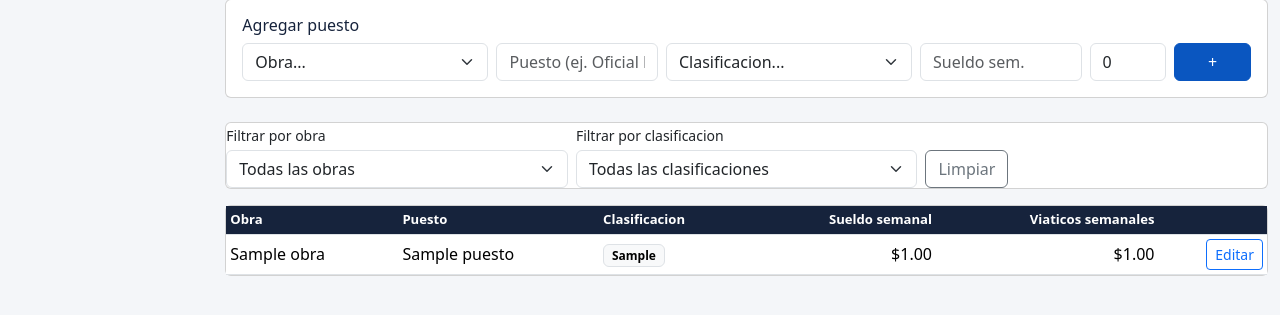
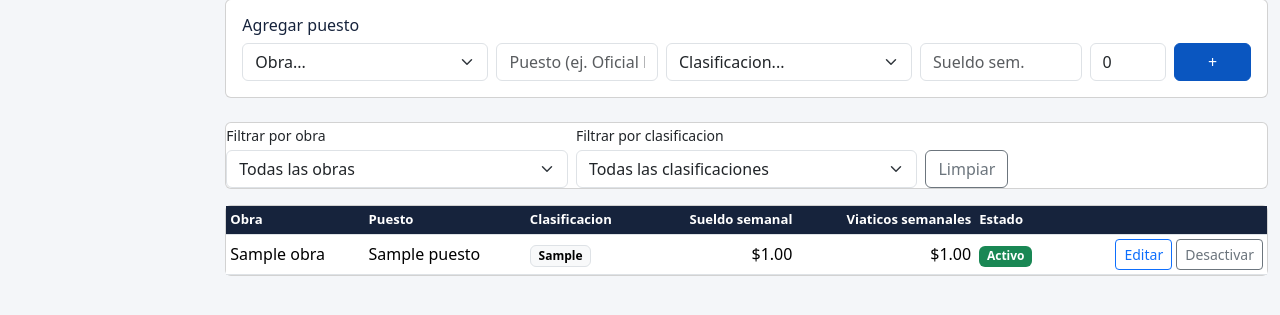
Before and after one commit to Poltech2024/poltech, a Flask app: page /catalogo in a window 1280 px wide. Shown: the part 347-662 px from the top of the page. Run offline with Flask 3, Linux system fonts and the light colour scheme; the visitor is signed in with stand-in values (Sample User, id 1); data comes from the database, SQL or seed files in the repository; tables that the repository leaves empty hold one stand-in row (values such as "Sample post").

Commit message:
Catalogo de sueldos: permite desactivar/reactivar un puesto sin borrarlo. Los puestos inactivos ya no se ofrecen para dar de alta gente nueva (ni en el alta individual ni en la carga masiva), pero los trabajadores que ya lo tienen asignado siguen funcionando normal.

```diff
--- a/app.py
+++ b/app.py
@@ -115,10 +115,10 @@ def siguiente_cedula(db):
 
 def resolver_puesto(db, obra_nom, puesto_nom):
     """Devuelve el id del puesto y el estado de su obra, coincidiendo con obra + categoria
-    del catalogo, o None si esa combinacion no existe (no se inventan obras)."""
+    del catalogo (solo puestos activos), o None si esa combinacion no existe."""
     return db.execute(
         "SELECT p.id, o.estado FROM puestos p JOIN obras o ON o.id=p.obra_id "
-        "WHERE lower(o.nombre)=lower(?) AND lower(p.nombre)=lower(?)",
+        "WHERE lower(o.nombre)=lower(?) AND lower(p.nombre)=lower(?) AND p.activo=1",
         ((obra_nom or "").strip(), (puesto_nom or "").strip())).fetchone()
 
 
@@ -382,6 +382,11 @@ def init_db():
         db.execute("ALTER TABLE puestos ADD COLUMN clasificacion TEXT")
     except sqlite3.OperationalError:
         pass
+    # Migracion suave: puesto activo/inactivo (se puede ocultar del catalogo sin borrarlo)
+    try:
+        db.execute("ALTER TABLE puestos ADD COLUMN activo INTEGER NOT NULL DEFAULT 1")
+    except sqlite3.OperationalError:
+        pass
     try:
         db.execute("ALTER TABLE nomina_detalle ADD COLUMN clasificacion TEXT")
     except sqlite3.OperationalError:
@@ -1343,6 +1348,37 @@ def puesto_editar(puesto_id):
                        db.execute("SELECT nombre FROM clasificaciones ORDER BY nombre").fetchall()]
     return render_template("puesto_form.html", p=p, clasificaciones=clasificaciones)
 
+
+@app.route("/puesto/<int:puesto_id>/desactivar", methods=["POST"])
+@min_rank(GERENTE_RANK)
+def puesto_desactivar(puesto_id):
+    db = get_db()
+    p = db.execute("SELECT * FROM puestos WHERE id=?", (puesto_id,)).fetchone()
+    if not p:
+        abort(404)
+    if not puede_ver_obra(db, p["obra_id"]):
+        abort(403)
+    db.execute("UPDATE puestos SET activo=0 WHERE id=?", (puesto_id,))
+    db.commit()
+    flash(f"Puesto '{p['nombre']}' desactivado. Ya no aparecera para dar de alta gente nueva, "
+          "pero los trabajadores que ya lo tienen siguen funcionando normal.", "success")
+    return redirect(url_for("catalogo"))
+
+
+@app.route("/puesto/<int:puesto_id>/reactivar", methods=["POST"])
+@min_rank(GERENTE_RANK)
+def puesto_reactivar(puesto_id):
+    db = get_db()
+    p = db.execute("SELECT * FROM puestos WHERE id=?", (puesto_id,)).fetchone()
+    if not p:
+        abort(404)
+    if not puede_ver_obra(db, p["obra_id"]):
+        abort(403)
+    db.execute("UPDATE puestos SET activo=1 WHERE id=?", (puesto_id,))
+    db.commit()
+    flash(f"Puesto '{p['nombre']}' reactivado.", "success")
+    return redirect(url_for("catalogo"))
+
 # ---------------------------------------------------------------------------
 # Personal
 # ---------------------------------------------------------------------------
@@ -1409,7 +1445,7 @@ def personal_editar(emp_id):
     puestos = db.execute(
         "SELECT p.id, p.nombre AS puesto, p.sueldo_semanal, p.viaticos_semanales, "
         "p.obra_id, o.nombre AS obra, o.estado FROM puestos p JOIN obras o ON o.id=p.obra_id "
-        "ORDER BY o.nombre, p.nombre").fetchall()
+        "WHERE p.activo=1 OR p.id=? ORDER BY o.nombre, p.nombre", (emp["puesto_id"],)).fetchall()
     obras_form = db.execute("SELECT * FROM obras ORDER BY nombre").fetchall()
     propuesta_por_obra = {o["id"]: propuesta_salario_alta(db, o["estado"]) for o in obras_form}
 
@@ -1563,13 +1599,13 @@ def personal_nuevo():
         puestos = db.execute(
             "SELECT p.id, p.nombre AS puesto, p.sueldo_semanal, p.viaticos_semanales, "
             "p.obra_id, o.nombre AS obra, o.estado FROM puestos p JOIN obras o ON o.id=p.obra_id "
-            "ORDER BY o.nombre, p.nombre").fetchall()
+            "WHERE p.activo=1 ORDER BY o.nombre, p.nombre").fetchall()
     elif vis:
         ph = ",".join("?" * len(vis))
         puestos = db.execute(
             "SELECT p.id, p.nombre AS puesto, p.sueldo_semanal, p.viaticos_semanales, "
             "p.obra_id, o.nombre AS obra, o.estado FROM puestos p JOIN obras o ON o.id=p.obra_id "
-            f"WHERE p.obra_id IN ({ph}) ORDER BY o.nombre, p.nombre", vis).fetchall()
+            f"WHERE p.activo=1 AND p.obra_id IN ({ph}) ORDER BY o.nombre, p.nombre", vis).fetchall()
     else:
         puestos = []
     obras_form = obras_visibles(db)
@@ -1775,7 +1811,8 @@ def personal_plantilla():
     col = 7
     for o in obras_l:
         filas_puesto = db.execute(
-            "SELECT nombre FROM puestos WHERE obra_id=? ORDER BY nombre", (o["id"],)).fetchall()
+            "SELECT nombre FROM puestos WHERE obra_id=? AND activo=1 ORDER BY nombre",
+            (o["id"],)).fetchall()
         nombres_puesto = [r["nombre"] for r in filas_puesto]
         if not nombres_puesto:
             continue
--- a/templates/catalogo_list.html
+++ b/templates/catalogo_list.html
@@ -81,17 +81,33 @@
 </div>
 <div class="card">
   <table class="table table-sm mb-0 align-middle">
-    <thead><tr><th>Obra</th><th>Puesto</th><th>Clasificacion</th><th class="text-end">Sueldo semanal</th><th class="text-end">Viaticos semanales</th>{% if current_user.rank >= GERENTE_RANK %}<th></th>{% endif %}</tr></thead>
+    <thead><tr><th>Obra</th><th>Puesto</th><th>Clasificacion</th><th class="text-end">Sueldo semanal</th><th class="text-end">Viaticos semanales</th><th>Estado</th>{% if current_user.rank >= GERENTE_RANK %}<th></th>{% endif %}</tr></thead>
     <tbody>
       {% for p in puestos %}
-      <tr><td>{{ p.obra }}</td><td>{{ p.puesto }}</td>
+      <tr class="{% if not p.activo %}text-muted{% endif %}">
+        <td>{{ p.obra }}</td><td>{{ p.puesto }}</td>
         <td>{% if p.clasificacion %}<span class="badge text-bg-light border">{{ p.clasificacion }}</span>{% else %}<span class="text-danger small">sin clasificar</span>{% endif %}</td>
         <td class="text-end">{{ p.sueldo_semanal|money }}</td>
         <td class="text-end">{{ p.viaticos_semanales|money }}</td>
-        {% if current_user.rank >= GERENTE_RANK %}<td class="text-end"><a class="btn btn-sm btn-outline-primary" href="{{ url_for('puesto_editar', puesto_id=p.id) }}">Editar</a></td>{% endif %}
+        <td>{% if p.activo %}<span class="badge text-bg-success">Activo</span>{% else %}<span class="badge text-bg-secondary">Inactivo</span>{% endif %}</td>
+        {% if current_user.rank >= GERENTE_RANK %}
+        <td class="text-end d-flex gap-1 justify-content-end">
+          <a class="btn btn-sm btn-outline-primary" href="{{ url_for('puesto_editar', puesto_id=p.id) }}">Editar</a>
+          {% if p.activo %}
+          <form method="post" action="{{ url_for('puesto_desactivar', puesto_id=p.id) }}"
+                onsubmit="return confirm('Desactivar el puesto \'{{ p.puesto }}\'? Ya no se podra elegir para dar de alta gente nueva.');">
+            <button class="btn btn-sm btn-outline-secondary">Desactivar</button>
+          </form>
+          {% else %}
+          <form method="post" action="{{ url_for('puesto_reactivar', puesto_id=p.id) }}">
+            <button class="btn btn-sm btn-outline-success">Reactivar</button>
+          </form>
+          {% endif %}
+        </td>
+        {% endif %}
       </tr>
       {% else %}
-      <tr><td colspan="6" class="text-center text-muted py-3">Aun no hay puestos.</td></tr>
+      <tr><td colspan="7" class="text-center text-muted py-3">Aun no hay puestos.</td></tr>
       {% endfor %}
     </tbody>
   </table>
```
